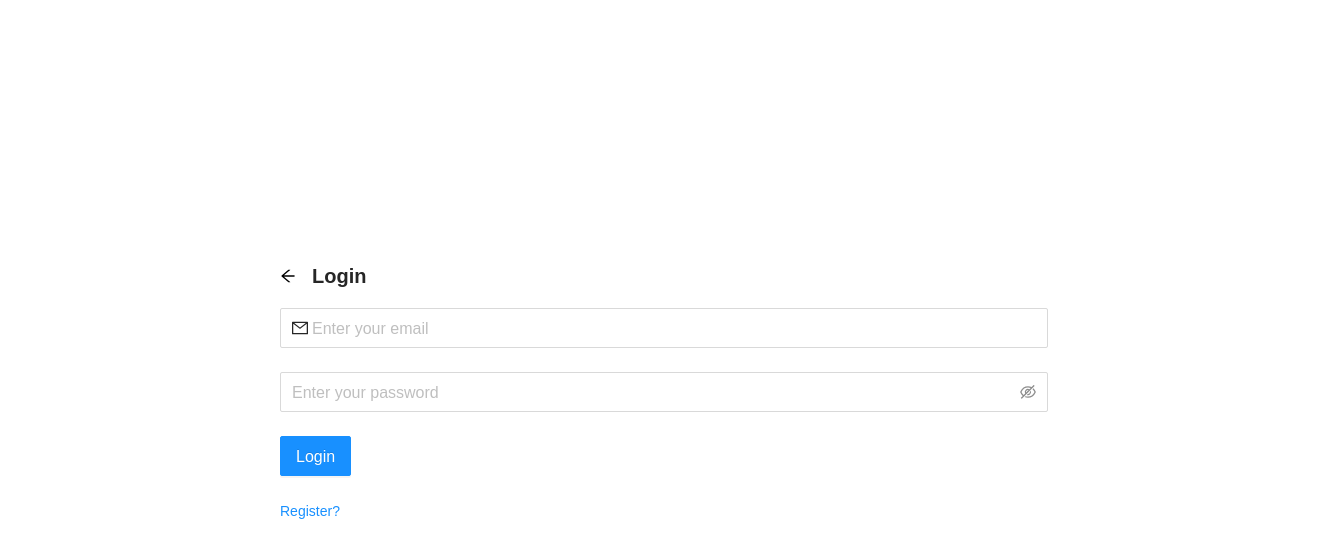
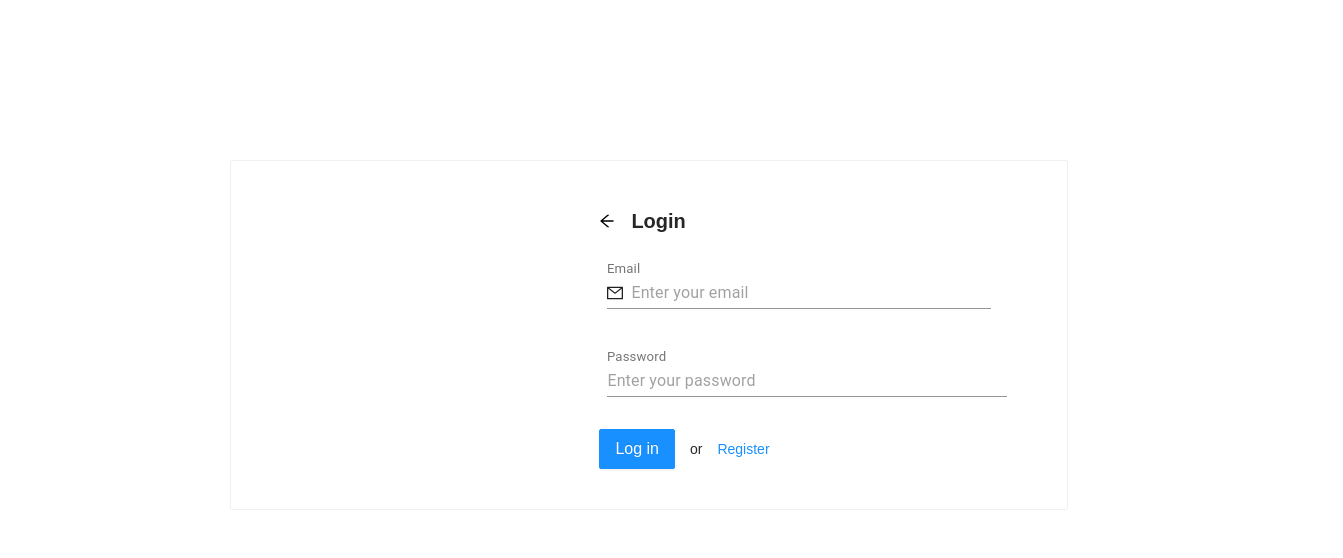
Before and after one commit to rishivit/front-end, a React (Create React App) app: page /login in a window 1280 px wide. Shown: the top 558 px of the page, 1343 px wide, since content can reach past the window. Built offline with nearby package versions, Linux system fonts and the light colour scheme; a web font is replaced by a local one.

Commit message:
logindone...

```diff
--- a/src/components/login-form/login-form.component.jsx
+++ b/src/components/login-form/login-form.component.jsx
@@ -1,6 +1,6 @@
 import React from 'react';
 
-import { PageHeader, Space, Input, Button, Row } from 'antd';
+import { PageHeader, Space, Input, Button, Row, Col, Card} from 'antd';
 import { EyeInvisibleOutlined, EyeTwoTone, MailOutlined } from '@ant-design/icons';
 
 import { config } from '../../config/config';
@@ -11,6 +11,12 @@ import Axios from 'axios';
 
 import { setCurrentUser } from '../../redux/user/user.actions';
 import { connect } from 'react-redux';
+import TextField from '@material-ui/core/TextField';
+import InputAdornment from '@material-ui/core/InputAdornment';
+import FormControl from '@material-ui/core/FormControl';
+import InputLabel from '@material-ui/core/InputLabel';
+import IconButton from '@material-ui/core/IconButton';
+
 
 class LoginFormComponent extends React.Component {
   constructor(props) {
@@ -18,6 +24,7 @@ class LoginFormComponent extends React.Component {
     this.state = {
       email: '',
       password: '',
+      visible: false,
     }
   }
 
@@ -47,9 +54,14 @@ class LoginFormComponent extends React.Component {
 
   render() {
     const { history } = this.props;
-
     return (
       <div className="login-form-component">
+        <Card hoverable bordered={true} style={{ paddingRight: 20 }}>
+          <Row>
+              <Col span={10}>
+
+              </Col>
+              <Col span={14}>
                   <PageHeader
                   className="login-form-header"
                   onBack={() => history.goBack()}
@@ -57,35 +69,71 @@ class LoginFormComponent extends React.Component {
                   >
                 <Row>
                 <Space direction="vertical" size="large">
-              <Input
+                  <TextField
+                      id="standard-full-width"
                       className="login-input"
                       size="large"
                       name="email"
+                      label = {<span style={{ fontSize: '1.1rem' }}> Email</span>}
+                      style={{ margin: 8 }}
                       placeholder="Enter your email"
-                prefix={<MailOutlined />}
+                      fullWidth
+                      margin="normal"
+                      InputLabelProps={{
+                          shrink: true,
+                      }}
+                      InputProps={{
+                          startAdornment: (
+                            <InputAdornment position="start">
+                              <MailOutlined />
+                            </InputAdornment>
+                          ),
+                      }}
                       onChange={this.handleChange}
                   />
-              <Input.Password
-                className="login-input"
+                  <TextField
+                      id="standard-full-width"
+                      className="register-input"
                       size="large"
                       name="password"
+                      label = {<span style={{ fontSize: '1.1rem' }}> Password</span>}
+                      style={{ margin: 8 }}
                       placeholder="Enter your password"
-                iconRender={visible => (visible ? <EyeTwoTone /> : <EyeInvisibleOutlined />)}
+                      fullWidth
+                      margin="normal"
+                      InputLabelProps={{
+                          shrink: true,
+                      }}
+                      InputProps={{
+                          endAdornment: (
+                            <InputAdornment position="end">
+
+                            </InputAdornment>
+                          ),
+                      }}
                       onChange={this.handleChange}
                   />
+
+
+                  <Space size={15}>
                   <Button
                       type="primary"
                       size="large"
                       onClick={this.handleLogin}
                   >
-                Login
+                      Log in
                   </Button>
+                  or
                   <Link to="/register">
-                Register?
+                      Register
                   </Link>
+                  </Space>
                 </Space>
                 </Row>
               </PageHeader>
+            </Col>
+        </Row>
+        </Card>
       </div>
     );
   }
--- a/src/components/login-form/login-form.styles.scss
+++ b/src/components/login-form/login-form.styles.scss
@@ -1,14 +1,22 @@
 .login-form-component {
     position: absolute;
-    top: 30%;
-    left: 50%;
+    top: 20%;
+    left: 48%;
     margin-left: -30vw;
 
     .login-form-header {
         width: 60vw;
 
         .login-input {
-            width: 60vw;
+            width: 30vw;
         }
     }
 }
+
+.custom-login-card{
+    margin: 50px;
+    margin-left: 115px;
+    margin-bottom: 54px;
+    height: 650px;
+    width: 1300px;
+}
```
Also changed, not shown: src/components/register-form/register-form.component.jsx (line endings or trailing spaces), 1 other file (tests, documents, lock files or other folders). Lines whose indentation alone changed are shown as unchanged.
